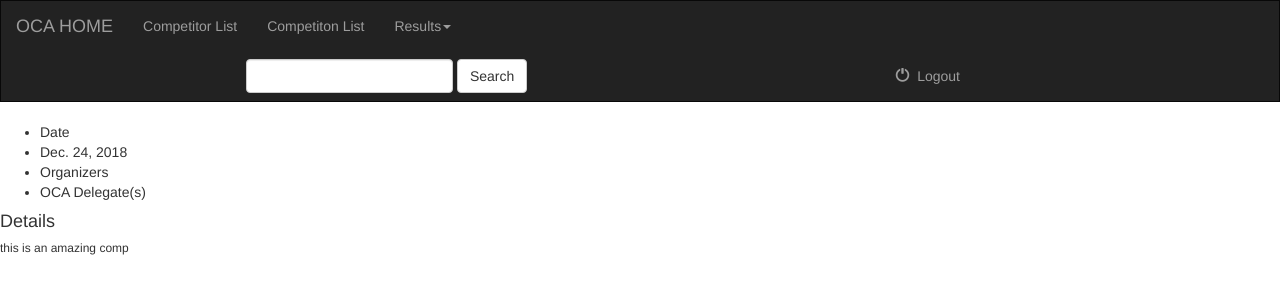
After one commit to TipsterTrickster/online-cubing-association, a Django app: page /competitions/1/ in a window 1280 px wide. The commit adds this page. Shown: the top 300 px of the page. Run offline with Django 3.2, Linux system fonts and the light colour scheme; data comes from the database, SQL or seed files in the repository; some libraries are stand-ins or nearby versions.

Commit message:
started on the competition details page

```diff
--- a/competitions/models.py
+++ b/competitions/models.py
@@ -3,7 +3,6 @@ from django.db import models
 class Competition(models.Model):
     name = models.CharField(max_length=1000)
     decription = models.CharField(max_length=10000)
-    #add more events
     three_by_three = models.BooleanField(default=True)
     two_by_two = models.BooleanField(default=False)
     four_by_four = models.BooleanField(default=False)
--- /dev/null
+++ b/competitions/templates/competitions/detail.html
@@ -0,0 +1,21 @@
+{% extends 'complist/base.html' %}
+{% block title %}Competition Details{% endblock %}
+{% block body %}
+{% load staticfiles %}
+<link rel="stylesheet" type="text/css" href="{% static 'competitions/detail.css' %}" />
+<div>
+<ul>
+    <li>Date</li>
+    <li>{{ competition.date }}</li>
+    <li>Organizers</li>
+    <li>OCA Delegate(s)</li>
+</ul>
+</div>
+<div>
+    <h4>Details</h4>
+    <h6>{{ competition.decription }}</h6>
+</div>
+<div>
+
+</div>
+{% endblock %}
--- a/competitions/templates/competitions/index.html
+++ b/competitions/templates/competitions/index.html
@@ -7,7 +7,7 @@
 {% for comp in object_list %}
 <div class="container">
 <ul class="complist">
-    <li class="compname">{{ comp.name}}</li>
+    <li class="compname"><a href="{% url 'competitions:compinfo' comp.id %}">{{ comp.name }}</a></li>
     <li class="compdate">{{ comp.date }}</li>
 </ul>
 </div>
--- a/competitions/urls.py
+++ b/competitions/urls.py
@@ -5,5 +5,5 @@ app_name = 'competitions'
 
 urlpatterns = [
     path('', views.IndexView.as_view(), name='index'),
-    path(''), ve
+    path('<int:pk>/', views.DetailView.as_view(), name='compinfo'),
 ]
```
Also changed, not shown: competitions/views.py (line endings or trailing spaces).
